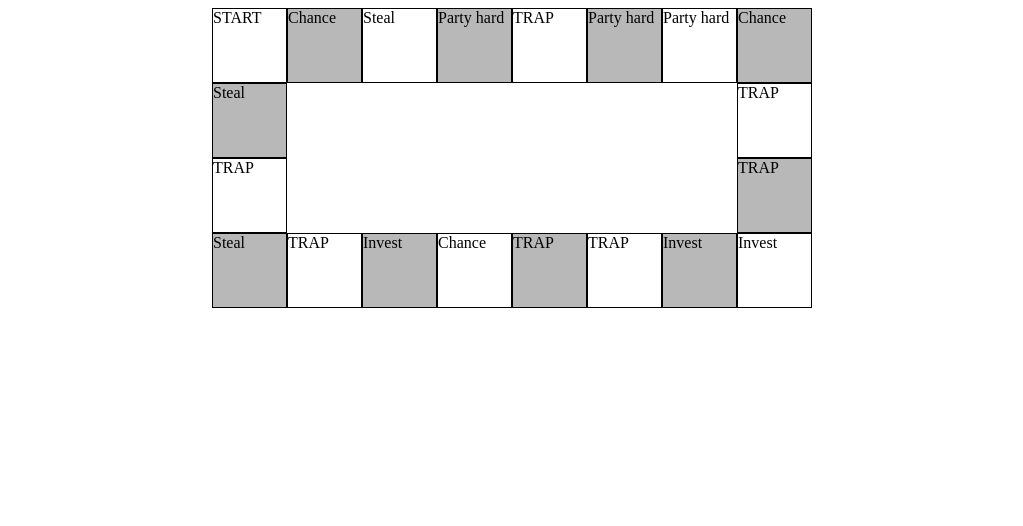
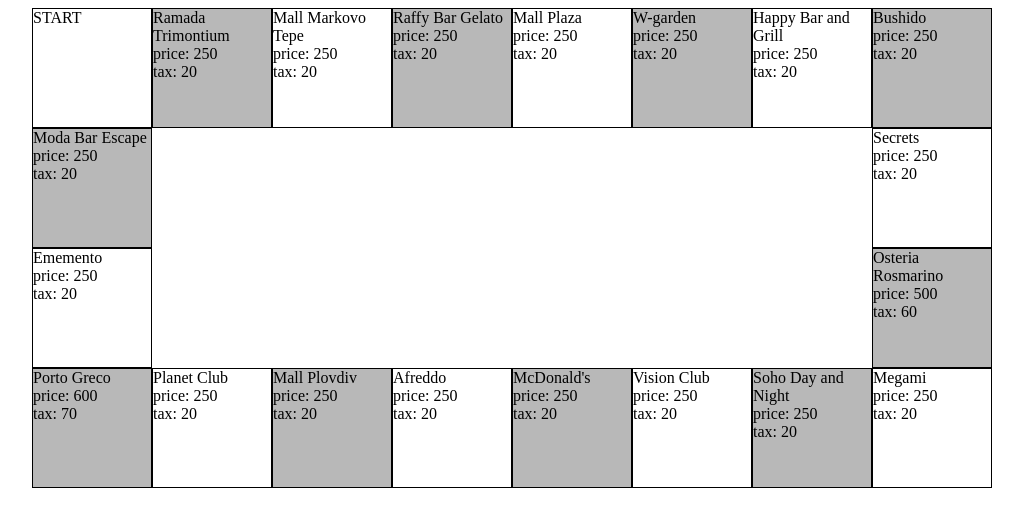
Before and after one commit to Nadya041/sgfs-intern-program-2020, a plain HTML site: page week-3/BoardGame/index.html in a window 1280 px wide. Shown: the whole page, without its empty margins (128-1151 px from the left). Drawn offline with Linux system fonts and the light colour scheme.

Commit message:
field fix

```diff
--- /dev/null
+++ b/week-3/BoardGame/fieldsData.js
@@ -0,0 +1,122 @@
+const availableFields = [
+    {
+        name: "START"
+
+    },
+
+    {
+        name: "Ramada Trimontium",
+        price: 250,
+        tax: 20,
+        owner: null
+    },
+    {
+        name: "Mall Markovo Tepe",
+        price: 250,
+        tax: 20,
+        owner: null
+    },
+    {
+        name: "Raffy Bar Gelato",
+        price: 250,
+        tax: 20,
+        owner: null
+    },
+    {
+        name: "Mall Plaza",
+        price: 250,
+        tax: 20,
+        owner: null
+    },
+    {
+        name: "W-garden",
+        price: 250,
+        tax: 20,
+        owner: null
+    },
+    {
+        name: "Happy Bar and Grill",
+        price: 250,
+        tax: 20,
+        owner: null
+    },
+    {
+        name: "Bushido",
+        price: 250,
+        tax: 20,
+        owner: null
+    },
+    {
+        name: "Moda Bar Escape",
+        price: 250,
+        tax: 20,
+        owner: null
+    },
+    {
+        name: "Secrets",
+        price: 250,
+        tax: 20,
+        owner: null
+    },
+    {
+        name: "Ememento",
+        price: 250,
+        tax: 20,
+        owner: null
+    },
+    {
+        name: "Osteria Rosmarino",
+        price: 500,
+        tax: 60,
+        owner: null
+    },
+    {
+        name: "Porto Greco",
+        price: 600,
+        tax: 70,
+        owner: null
+    },
+    {
+        name: "Planet Club",
+        price: 250,
+        tax: 20,
+        owner: null
+    },
+    {
+        name: "Mall Plovdiv",
+        price: 250,
+        tax: 20,
+        owner: null
+    },
+    {
+        name: "Afreddo ",
+        price: 250,
+        tax: 20,
+        owner: null
+    },
+    {
+        name: "McDonald's",
+        price: 250,
+        tax: 20,
+        owner: null
+    },
+    {
+        name: "Vision Club",
+        price: 250,
+        tax: 20,
+        owner: null
+    },
+    {
+        name: "Soho Day and Night",
+        price: 250,
+        tax: 20,
+        owner: null
+    },
+    {
+        name: "Megami",
+        price: 250,
+        tax: 20,
+        owner: null
+    }
+
+];
--- a/week-3/BoardGame/index.html
+++ b/week-3/BoardGame/index.html
@@ -8,37 +8,11 @@
 </head>
 <body>
    <main>
-	   <div class = "board">
-		   <div class = "first-row row">
-				<div id ="box1" class ="box"></div>
-				<div id ="box2" class ="box"></div>
-				<div id ="box3" class ="box"></div>
-				<div id ="box4" class ="box"></div>
-				<div id ="box5" class ="box"></div>
-				<div id ="box6"class ="box"></div>
-				<div id ="box7" class ="box"></div>
-				<div id ="box8" class ="box"></div>
-			</div>
-			<div class = "second-row row">
-				<div id ="box20" class ="box" ></div>
-				<div id ="box9"class ="box"></div>
-			</div>
-			<div class = "third-row row ">
-				<div id ="box19" class ="box"></div>
-				<div id ="box10" class ="box"></div>
-			</div>
-			<div class = "last-row row">
-				<div id ="box18" class ="box"></div>
-				<div id ="box17" class ="box"></div>
-				<div id ="box16" class ="box"></div>
-				<div id ="box15" class ="box"></div>
-				<div id ="box14" class ="box"></div>
-				<div id ="box13" class ="box"></div>
-				<div id ="box12" class ="box"></div>
-				<div id ="box11" class ="box"></div>
-			</div>
+	   <div id = "myBoard" class = "board">
+
 	   </div>
    </main>
+   <script src="fieldsData.js"></script>
    <script src="script.js"></script>
 </body>
 </html>
--- a/week-3/BoardGame/script.js
+++ b/week-3/BoardGame/script.js
@@ -1,78 +1,62 @@
-let box1 = document.getElementById("box1");
-let box2 = document.getElementById("box2");
-let box3 = document.getElementById("box3");
-let box4 = document.getElementById("box4");
-let box5 = document.getElementById("box5");
-let box6 = document.getElementById("box6");
-let box7 = document.getElementById("box7");
-let box8 = document.getElementById("box8");
-let box9 = document.getElementById("box9");
-let box10 = document.getElementById("box10");
-let box11 = document.getElementById("box11");
-let box12 = document.getElementById("box12");
-let box13 = document.getElementById("box13");
-let box14 = document.getElementById("box14");
-let box15 = document.getElementById("box15");
-let box16 = document.getElementById("box16");
-let box17 = document.getElementById("box17");
-let box18 = document.getElementById("box18");
-let box19 = document.getElementById("box19");
-let box20 = document.getElementById("box20");
+let myBoardElement = document.getElementById("myBoard");
 
 const GameEngine = {
     gameFields: [],
-    availableFields: [
-        "TRAP", "TRAP", "TRAP", "TRAP", "TRAP", "TRAP", "TRAP",
-        "Invest", "Invest", "Invest",
-        "Party hard", "Party hard", "Party hard",
-        "Chance", "Chance", "Chance",
-        "Steal", "Steal", "Steal"
-    ],
+    availableFields: [...availableFields],
+
     drawBoard() {
-        box1.innerHTML = this.gameFields[0];
-        box2.innerHTML = this.gameFields[1];
-        box3.innerHTML = this.gameFields[2];
-        box4.innerHTML = this.gameFields[3];
-        box5.innerHTML = this.gameFields[4];
-        box6.innerHTML = this.gameFields[5];
-        box7.innerHTML = this.gameFields[6];
-        box8.innerHTML = this.gameFields[7];
-        box9.innerHTML = this.gameFields[8];
-        box10.innerHTML = this.gameFields[9];
-        box11.innerHTML = this.gameFields[10];
-        box12.innerHTML = this.gameFields[11];
-        box13.innerHTML = this.gameFields[12];
-        box14.innerHTML = this.gameFields[13];
-        box15.innerHTML = this.gameFields[14];
-        box16.innerHTML = this.gameFields[15];
-        box17.innerHTML = this.gameFields[16];
-        box18.innerHTML = this.gameFields[17];
-        box19.innerHTML = this.gameFields[18];
-        box20.innerHTML = this.gameFields[19];
-
 
     },
+    getBoxTemplate: (fieldInfo) => {
+        return `<div class = "box">
+
+      <spam> ${fieldInfo.name} </spam>
+      <br> <spam> price: ${fieldInfo.price} </spam>
+      <br> <spam> tax: ${fieldInfo.tax} </spam>
+
+      </div>`;
+    },
+
     generateBoard() {
-        this.gameFields.push("START");
-        let cloneAvailableFields = [...this.availableFields];
+        let template = [`
+        <div class  = "first-row row" >
+        <div class = "box"> ${availableFields[0].name} </div>
 
-        while (cloneAvailableFields.length > 0) {
-            var item = cloneAvailableFields[Math.floor(Math.random() * cloneAvailableFields.length)];
-            this.gameFields.push(item);
-            const index = cloneAvailableFields.indexOf(item);
-            cloneAvailableFields.splice(index, 1);
+      ` ]
+        for (let i = 1; i < 8; i++) {
+            template.push(this.getBoxTemplate(availableFields[i]));
         }
+        template.push(" </div> ");
+        template.push(`<div class = "second-row row">
 
+      `)
+        for (let i = 8; i < 10; i++) {
+            template.push(this.getBoxTemplate(availableFields[i]));
+        }
+        template.push(" </div> ");
+        template.push(`<div class = "third-row row">
+
+      `)
+        for (let i = 10; i < 12; i++) {
+            template.push(this.getBoxTemplate(availableFields[i]));
+        }
+        template.push(" </div> ");
+        template.push(`<div class = "last-row row">
+
+      `)
+        for (let i = 12; i < 20; i++) {
+            template.push(this.getBoxTemplate(availableFields[i]));
+        }
+        template.push(" </div> ");
+        myBoardElement.innerHTML = template.join("");
 
     },
 
-    throwDice: (sideCount) =>{
-        return Math.floor(Math.random() * Math.floor(sideCount));
-
-
+    throwDice: (sideCount) => {
+        return Math.floor(Math.random() * Math.floor(sideCount)) + 1;
     }
 }
 GameEngine.generateBoard();
 GameEngine.drawBoard();
 
-console.log(GameEngine.throwDice(8));
+console.log(GameEngine.throwDice(6));
--- a/week-3/BoardGame/style.css
+++ b/week-3/BoardGame/style.css
@@ -2,8 +2,8 @@
     background-color: #b8b8b8;
 }
 .board{
-   width: 600px;
-   height: 75px;
+   width: 960px;
+   height: 120px;
    margin: auto;
 }
 
@@ -16,8 +16,8 @@
 
 .box{
     border: 1px solid black;
-    height: 75px;
-    width: 75px;
+    height: 120px;
+    width: 120px;
     box-sizing: border-box;
 }
 .board .third-row div:last-child{
```
